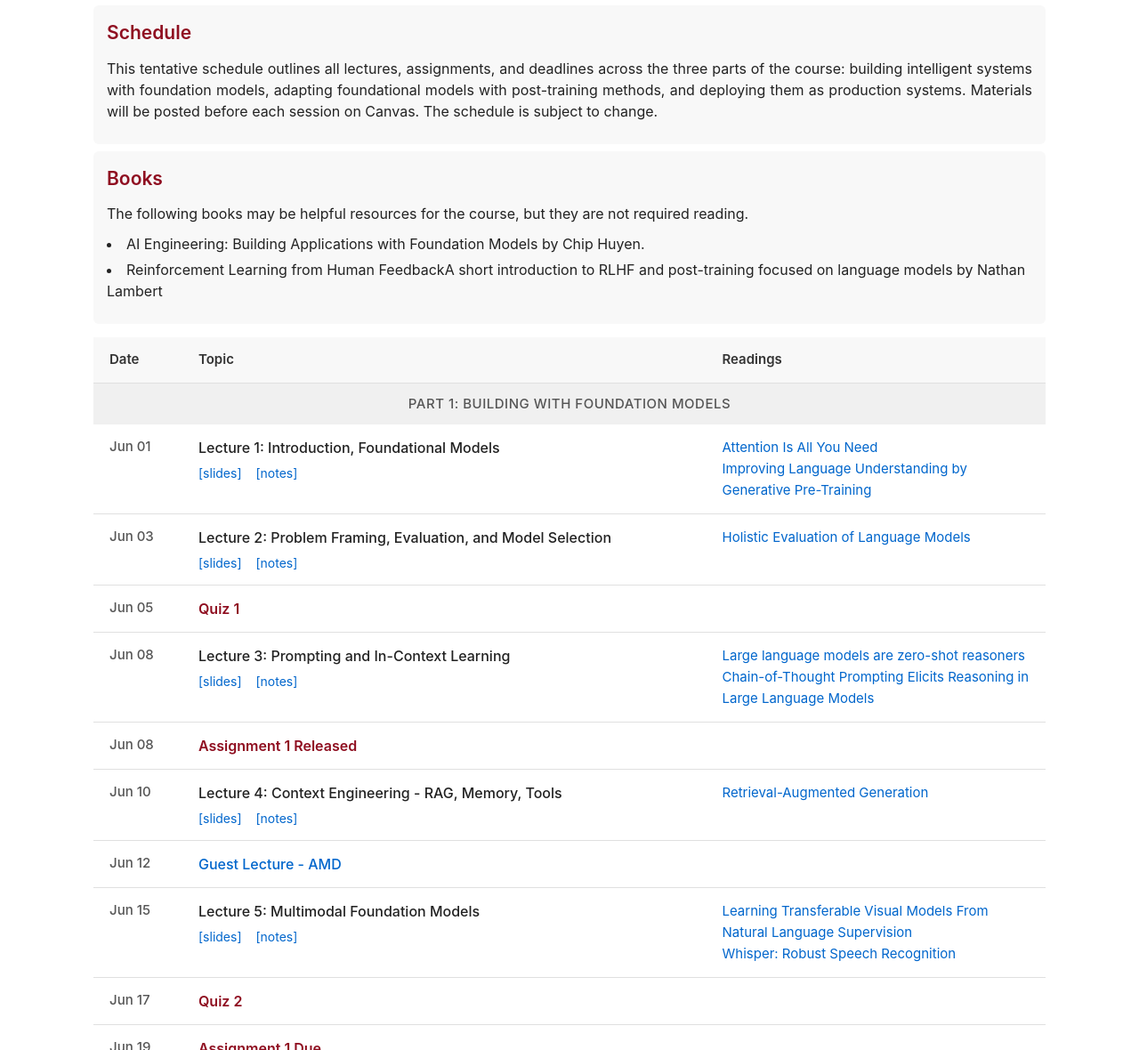
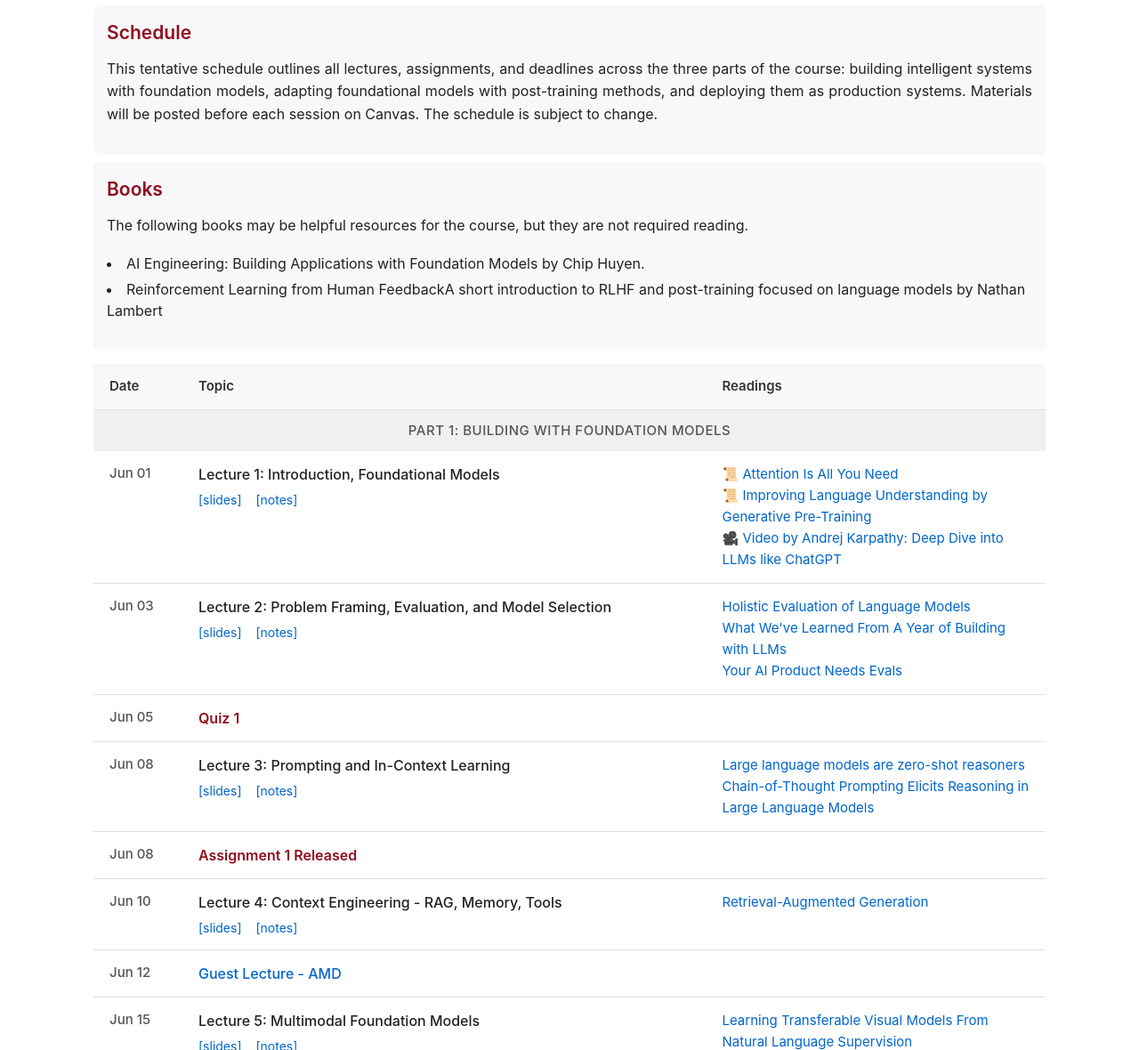
Before and after one commit to awaisrauf/ai_engineering_course, a Jekyll site: the page built from schedule.html, in a window 1280 px wide and 1400 px high, cut to the strip 220-1400 px from the top of the window. Shown: the whole strip at 89% size. Built offline with Jekyll 4.4.1, drawn with Linux system fonts in a browser that asks for light colours.

Commit message:
changes in schedule, grading, other small changes

```diff
--- a/_data/schedule.yml
+++ b/_data/schedule.yml
@@ -11,10 +11,12 @@
           slides: "/slides/lecture-01.pdf"
           notes: "/notes/lecture-01"
           readings:
-            - title: "Attention Is All You Need"
+            - title: "📜 Attention Is All You Need"
               url: "https://arxiv.org/abs/1706.03762"
-            - title: "Improving Language Understanding by Generative Pre-Training"
+            - title: "📜 Improving Language Understanding by Generative Pre-Training"
               url: ""
+            - title: "🎥 Video by Andrej Karpathy: Deep Dive into LLMs like ChatGPT"
+              url: "https://www.youtube.com/watch?v=7xTGNNLPyMI"
 
         - date: "2026-06-03"
           type: lecture
@@ -25,6 +27,10 @@
           readings:
             - title: "Holistic Evaluation of Language Models"
               url: "https://arxiv.org/abs/2211.09110"
+            - title: "What We've Learned From A Year of Building with LLMs"
+              url: "https://applied-llms.org"
+            - title: "Your AI Product Needs Evals"
+              url: "https://hamel.dev/blog/posts/evals/"
 
         - date: "2026-06-05"
           type: deadline
--- a/assets/css/style.css
+++ b/assets/css/style.css
@@ -231,9 +231,9 @@ body {
 }
 
 .section p {
-  margin-bottom: 10px;
-  line-height: 1.5;
-text-align: justify;
+  margin-bottom: 18px;
+  line-height: 1.6;
+  text-align: justify;
   hyphens: auto;
   word-break: break-word;
 }
--- a/other.html
+++ b/other.html
@@ -62,7 +62,7 @@ title: Policies & Resources
       <li><a href="https://canvas.qub.ac.uk">Canvas</a> — Course materials and submissions</li>
       <li><a href="https://python.langchain.com">LangChain Documentation</a></li>
       <li><a href="https://unsloth.ai">Unsloth Documentation</a></li>
-      <li><a href="https://docs.vllm.ai/en/latest/">vLLM Documentation</li>
+      <li><a href="https://docs.vllm.ai/en/latest/">vLLM Documentation</li> </a>
     </ul>
   </div>
 
```
Also changed, not shown: index.html (+20 -15 lines).
